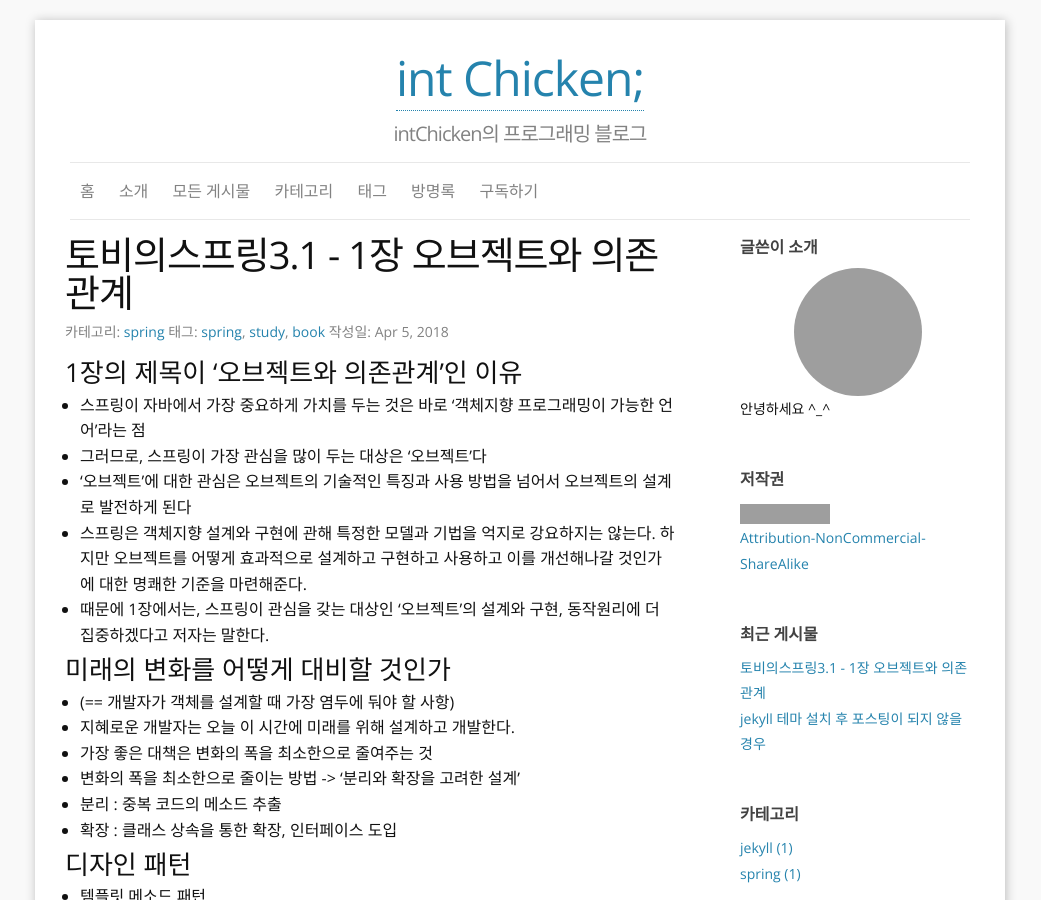
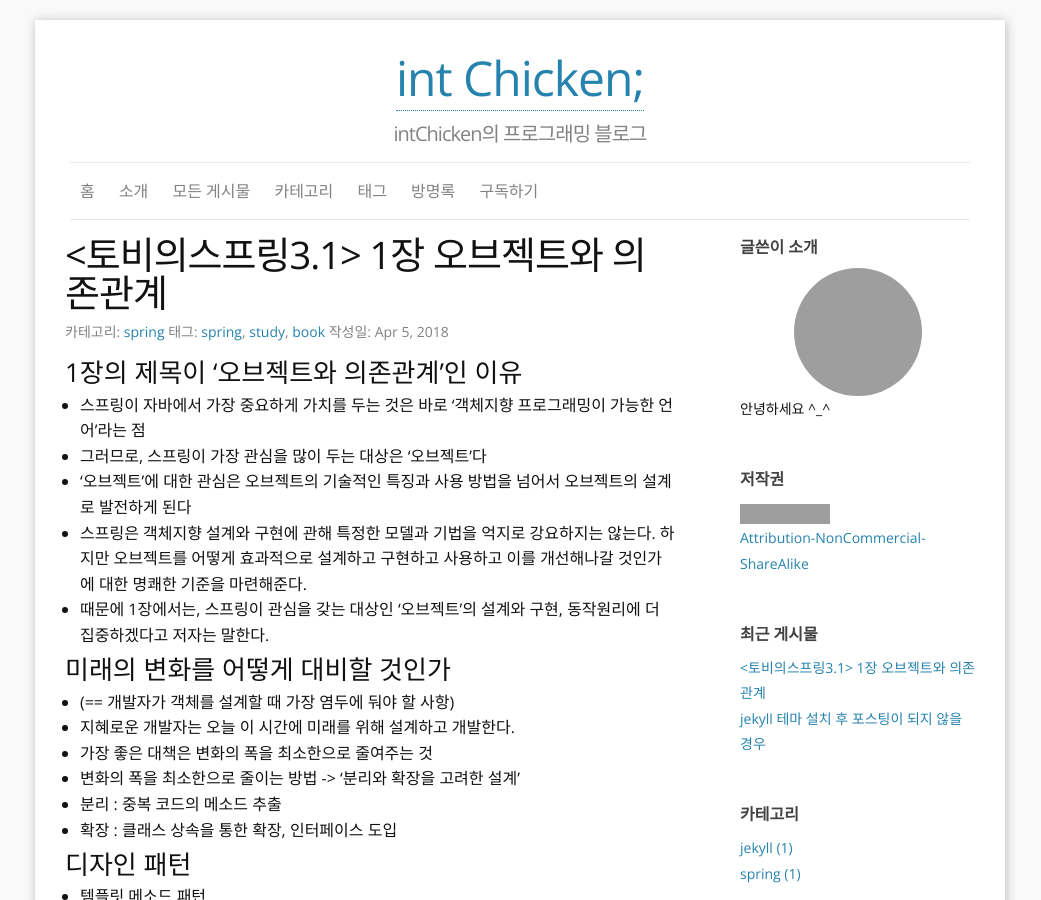
Before and after one commit to intChicken/intchicken.github.io, a Jekyll site: the page built from _posts/2018-04-05-jekyll.md, in a window 1280 px wide and 900 px high. Shown: the whole window, without its empty margins (120-1161 px from the left). Built offline with Jekyll 4.4.1, drawn with Linux system fonts in a browser that asks for light colours; nearby versions of some CDN libraries; comment, search, counter and statistics services are not loaded; part of the change alters nothing that is shown; grey boxes are pictures that could not be loaded.

```diff
--- a/_posts/2018-04-05-jekyll.md
+++ b/_posts/2018-04-05-jekyll.md
@@ -1,6 +1,6 @@
 ---
 published: true
-title: 토비의스프링3.1 - 1장 오브젝트와 의존관계
+title: <토비의스프링3.1> 1장 오브젝트와 의존관계
 layout: post
 author: Dongyeob Park
 category: spring
```
